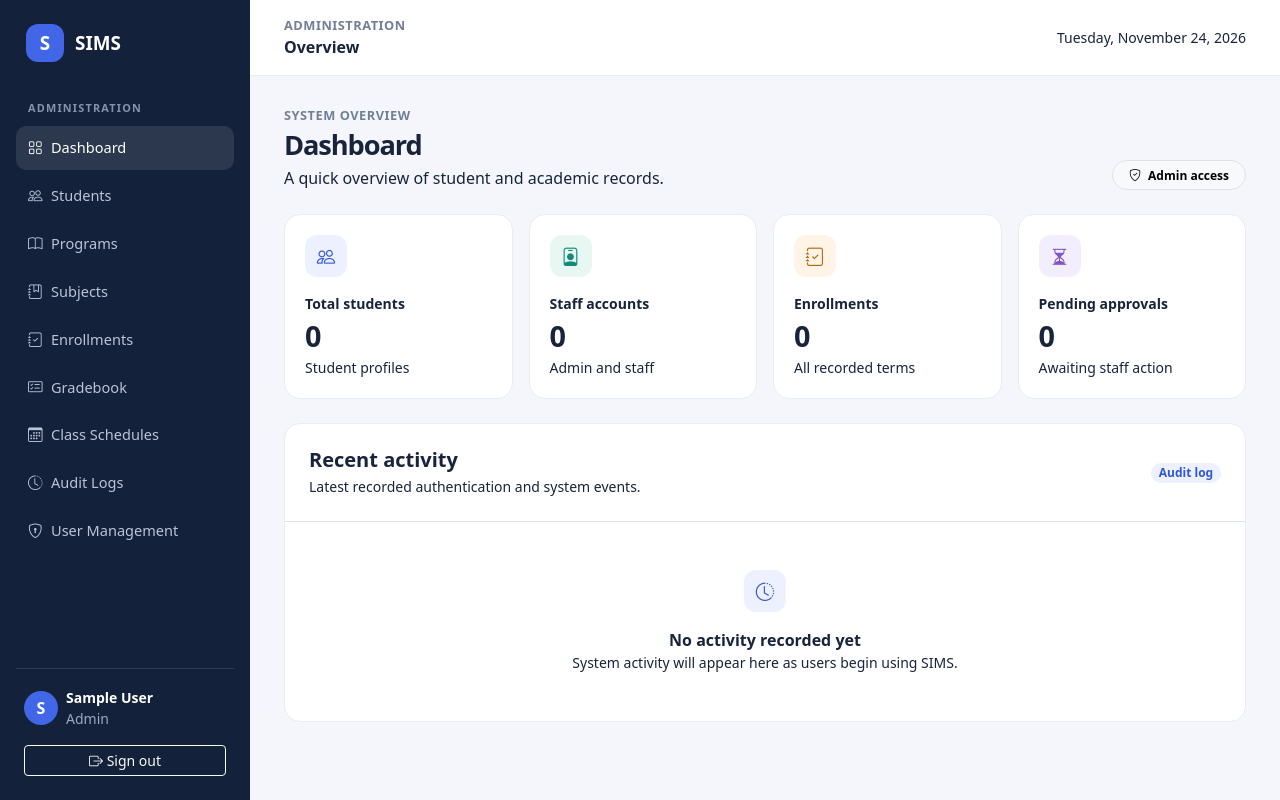
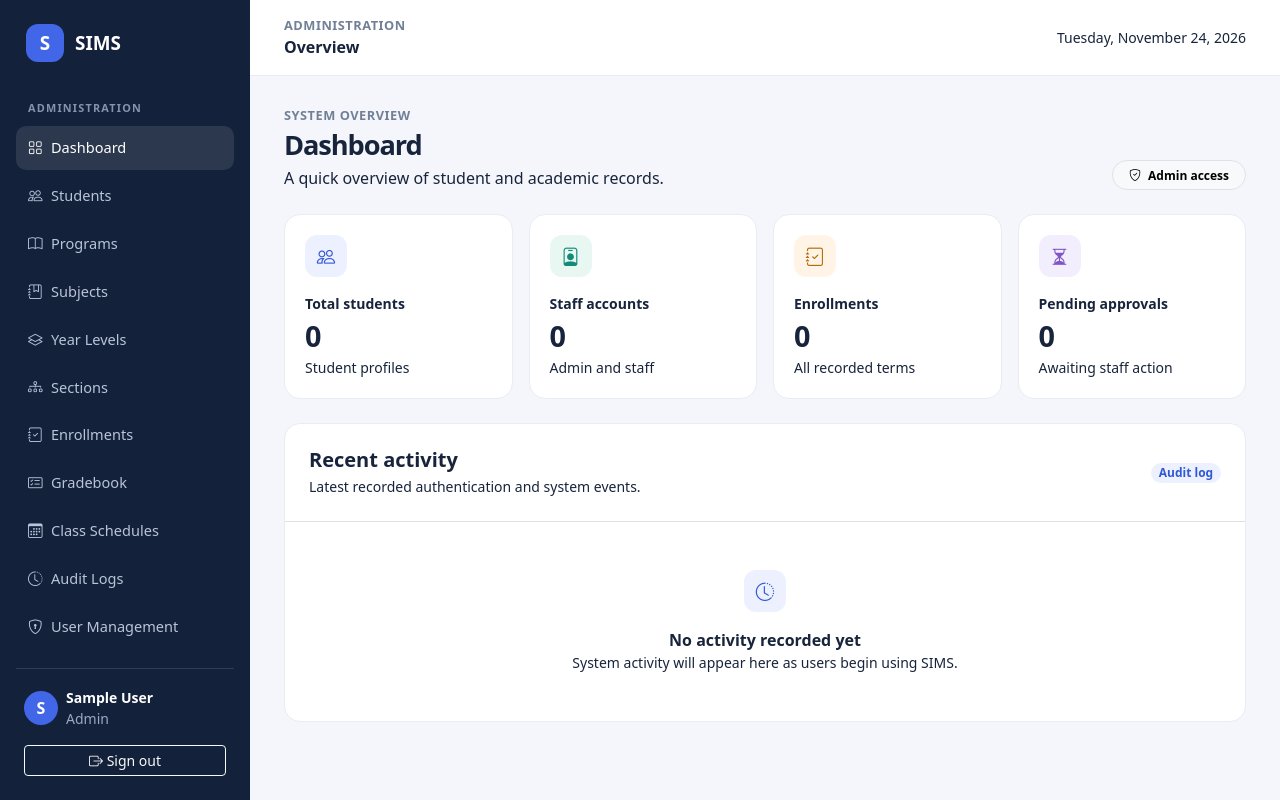
Before and after one commit to KyleDomSar/Student-Information-Management-System, a Laravel app: page /admin/dashboard in a window 1280 px wide. Run offline with Laravel 12, Linux system fonts and the light colour scheme; the visitor is signed in with stand-in values (Sample User, id 1); data that the repository does not hold is empty.

Commit message:
Add year level and section links to administration navigation

```diff
--- a/resources/views/layouts/portal.blade.php
+++ b/resources/views/layouts/portal.blade.php
@@ -68,6 +68,8 @@
                     <a class="nav-link {{ request()->routeIs('admin.students.*') ? 'active' : '' }}" href="{{ route('admin.students.index') }}"><i class="bi bi-people"></i><span>Students</span></a>
                     <a class="nav-link {{ request()->routeIs('admin.programs.*') ? 'active' : '' }}" href="{{ route('admin.programs.index') }}"><i class="bi bi-book"></i><span>Programs</span></a>
                     <a class="nav-link {{ request()->routeIs('admin.subjects.*') ? 'active' : '' }}" href="{{ route('admin.subjects.index') }}"><i class="bi bi-journal-bookmark"></i><span>Subjects</span></a>
+                    <a class="nav-link {{ request()->routeIs('admin.year-levels.*') ? 'active' : '' }}" href="{{ route('admin.year-levels.index') }}"><i class="bi bi-layers"></i><span>Year Levels</span></a>
+                    <a class="nav-link {{ request()->routeIs('admin.sections.*') ? 'active' : '' }}" href="{{ route('admin.sections.index') }}"><i class="bi bi-diagram-3"></i><span>Sections</span></a>
                     <a class="nav-link {{ request()->routeIs('admin.enrollments.*') ? 'active' : '' }}" href="{{ route('admin.enrollments.index') }}"><i class="bi bi-journal-check"></i><span>Enrollments</span></a>
                     <a class="nav-link {{ request()->routeIs('admin.grades.*') ? 'active' : '' }}" href="{{ route('admin.grades.index') }}"><i class="bi bi-card-checklist"></i><span>Gradebook</span></a>
                     <a class="nav-link {{ request()->routeIs('admin.schedules.*') ? 'active' : '' }}" href="{{ route('admin.schedules.index') }}"><i class="bi bi-calendar3"></i><span>Class Schedules</span></a>
```
